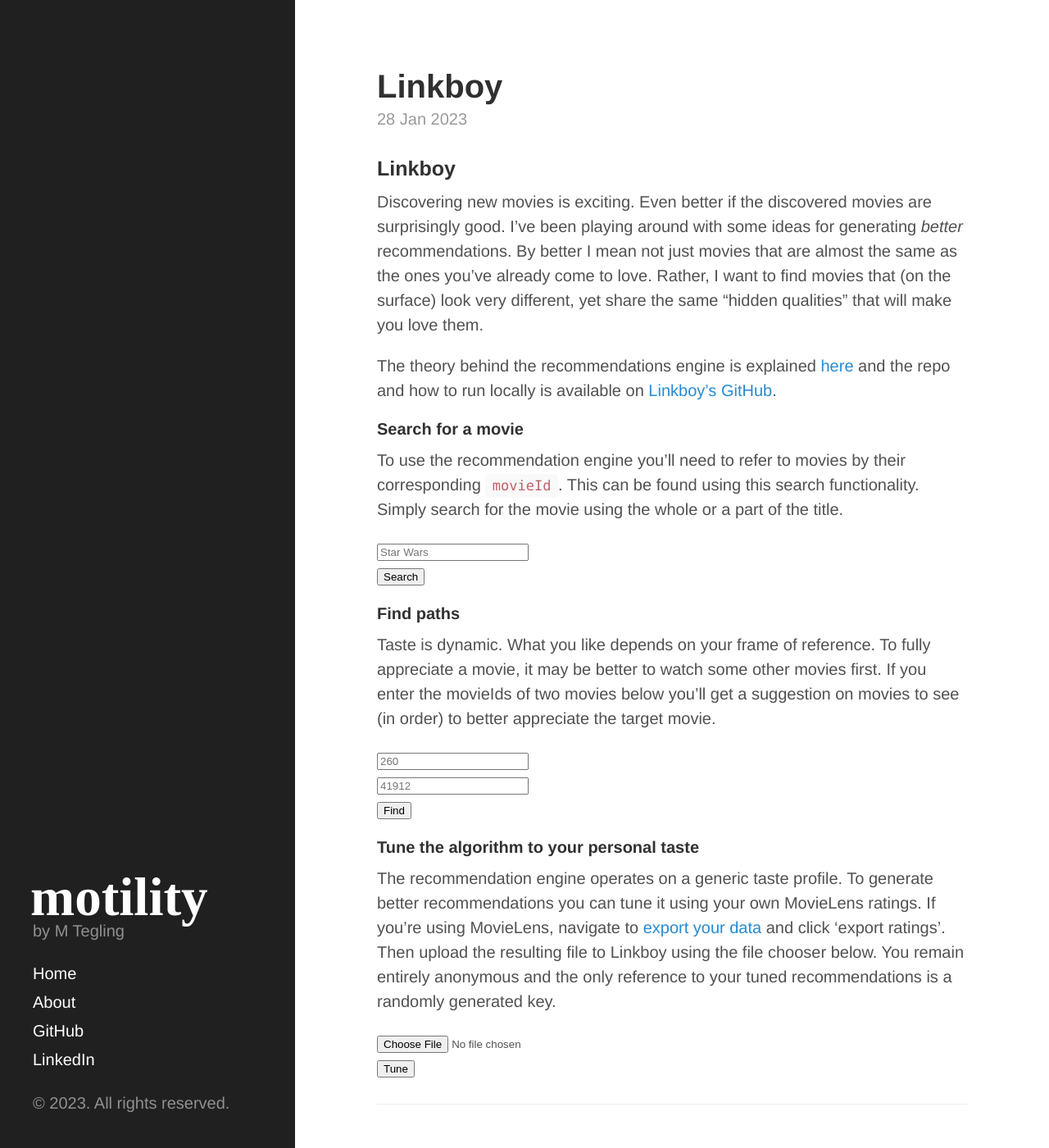
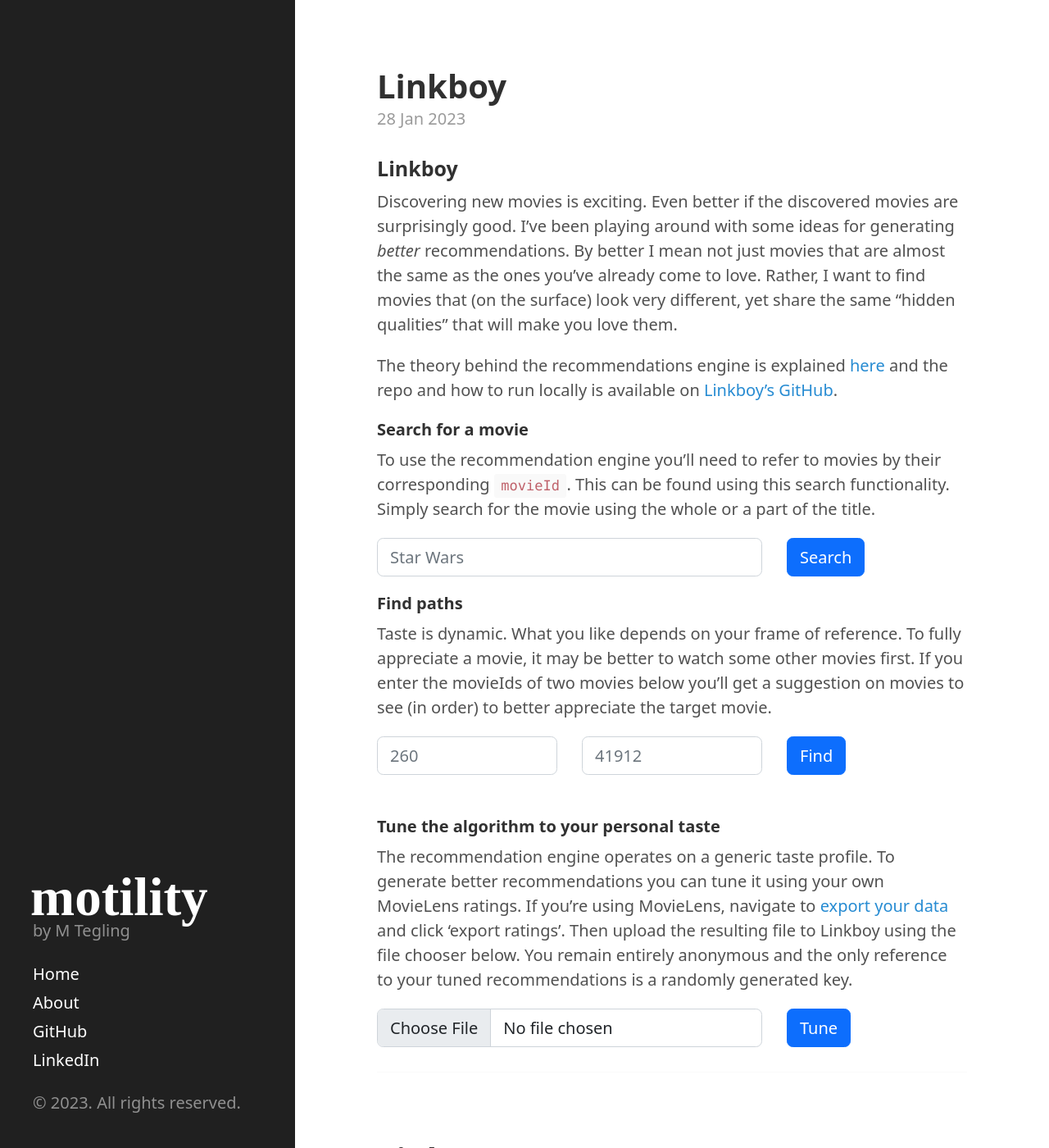
Before and after one commit to manstegling/manstegling.github.io, a Jekyll site: the page built from index.html, in a window 1280 px wide and 1400 px high. Shown: the whole window at 82% size. Built offline with Jekyll 4.4.1, drawn with Linux system fonts in a browser that asks for light colours; some web fonts are replaced; Markdown is read by kramdown in place of the engine named in the settings; the list of posts is cut into pages by our own code.

Commit message:
Use bootstrap for buttons etc

```diff
--- a/_includes/head.html
+++ b/_includes/head.html
@@ -15,6 +15,7 @@
     </title>
 
     <!-- CSS -->
+    <link rel="stylesheet" href="{{ site.baseurl }}public/css/styles.css">
     <link rel="stylesheet" href="{{ site.baseurl }}public/css/poole.css">
     <link rel="stylesheet" href="{{ site.baseurl }}public/css/syntax.css">
     <link rel="stylesheet" href="{{ site.baseurl }}public/css/hyde.css">
```
Also changed, not shown: public/css/styles.css (renamed from assets/css/styles.css), 2 other files. Lines whose indentation alone changed are shown as unchanged.
